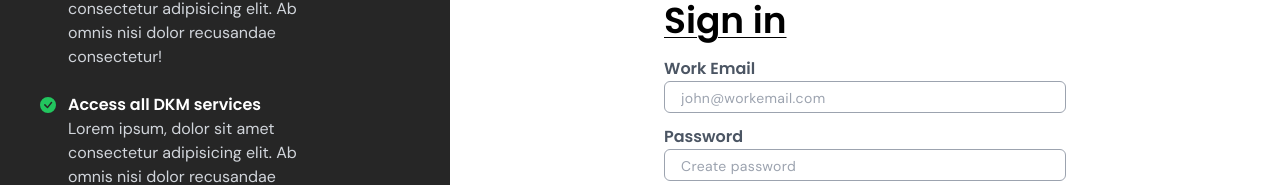
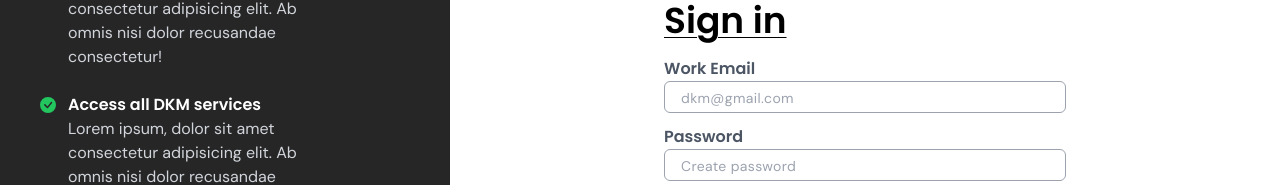
Before and after one commit to SENcrypt/TryEcom, a React (Create React App) app: page /signin in a window 1280 px wide. Shown: the part 267-452 px from the top of the page. Built offline with nearby package versions, Linux system fonts and the light colour scheme.

Commit message:
Update SignIn.js
sign in update

```diff
--- a/src/pages/Account/SignIn.js
+++ b/src/pages/Account/SignIn.js
@@ -145,7 +145,7 @@ const SignIn = () => {
                     value={email}
                     className="w-full h-8 placeholder:text-sm placeholder:tracking-wide px-4 text-base font-medium placeholder:font-normal rounded-md border-[1px] border-gray-400 outline-none"
                     type="email"
-                    placeholder="john@workemail.com"
+                    placeholder="dkm@gmail.com"
                   />
                   {errEmail && (
                     <p className="text-sm text-red-500 font-titleFont font-semibold px-4">
```
